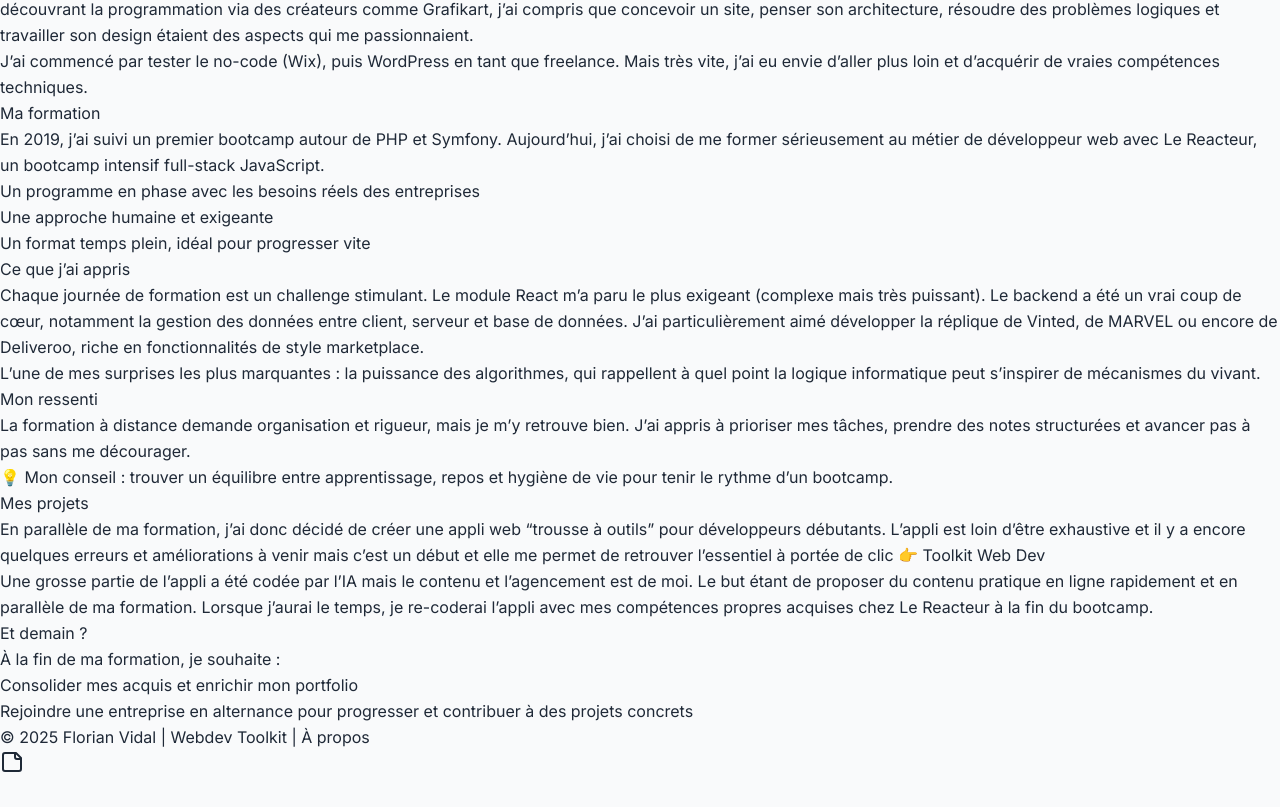
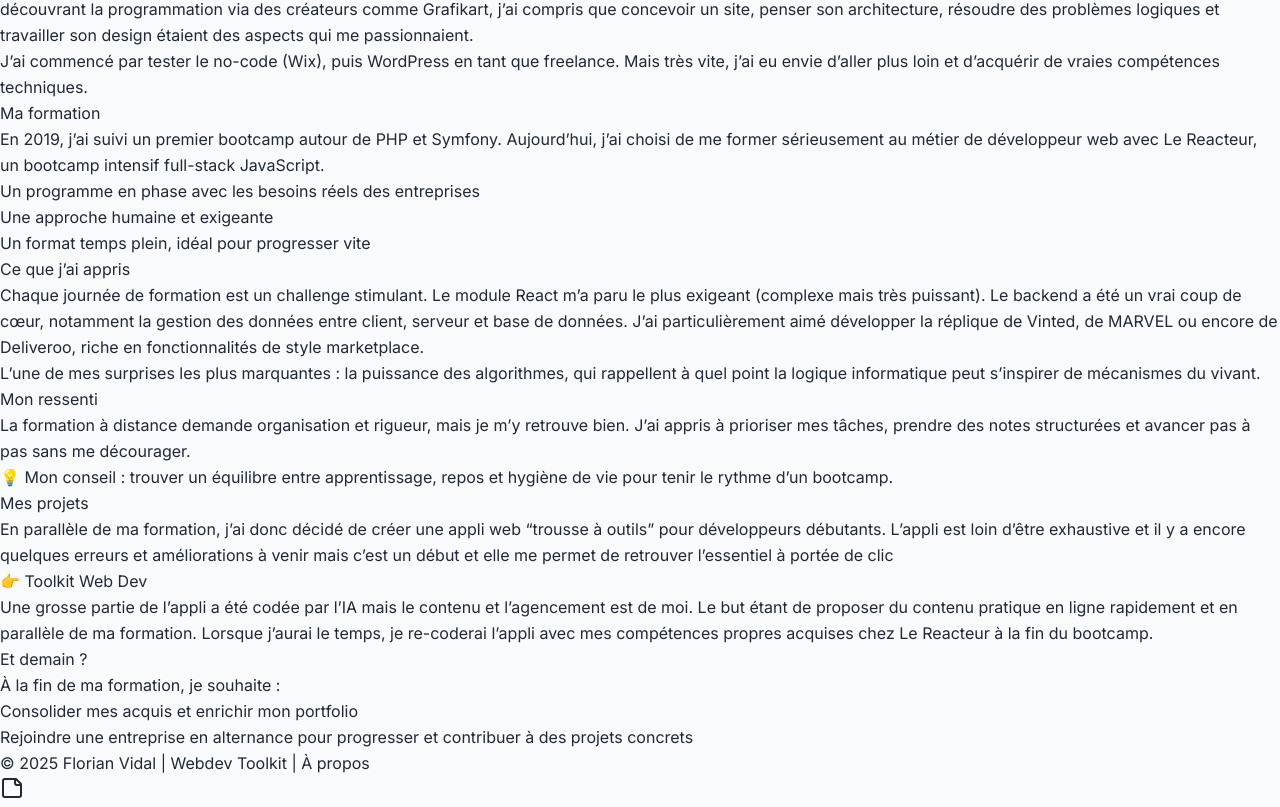
Before and after one commit to Florian-vidal/Webdev-Toolkit, a React (Vite) app: page /about in a window 1280 px wide. Shown: the part 421-1228 px from the top of the page. Before the commit the page ends 1202 px from the top, so only its background shows below. Built offline with nearby package versions, Linux system fonts and the light colour scheme; the HTML template or start-up script is replaced by a standard one.

Commit message:
Update About.jsx

```diff
--- a/src/pages/About.jsx
+++ b/src/pages/About.jsx
@@ -104,7 +104,8 @@ function About() {
         En parallèle de ma formation, j’ai donc décidé de créer une appli web “trousse à outils”
         pour développeurs débutants. L’appli est loin d’être exhaustive et il y a encore quelques
         erreurs et améliorations à venir mais c’est un début et elle me permet de retrouver
-        l’essentiel à portée de clic 👉{" "}
+        l’essentiel à portée de clic </p>
+      <p>👉{" "}
         <a
           href="https://toolkitwebdev.netlify.app/"
           target="_blank"
```
